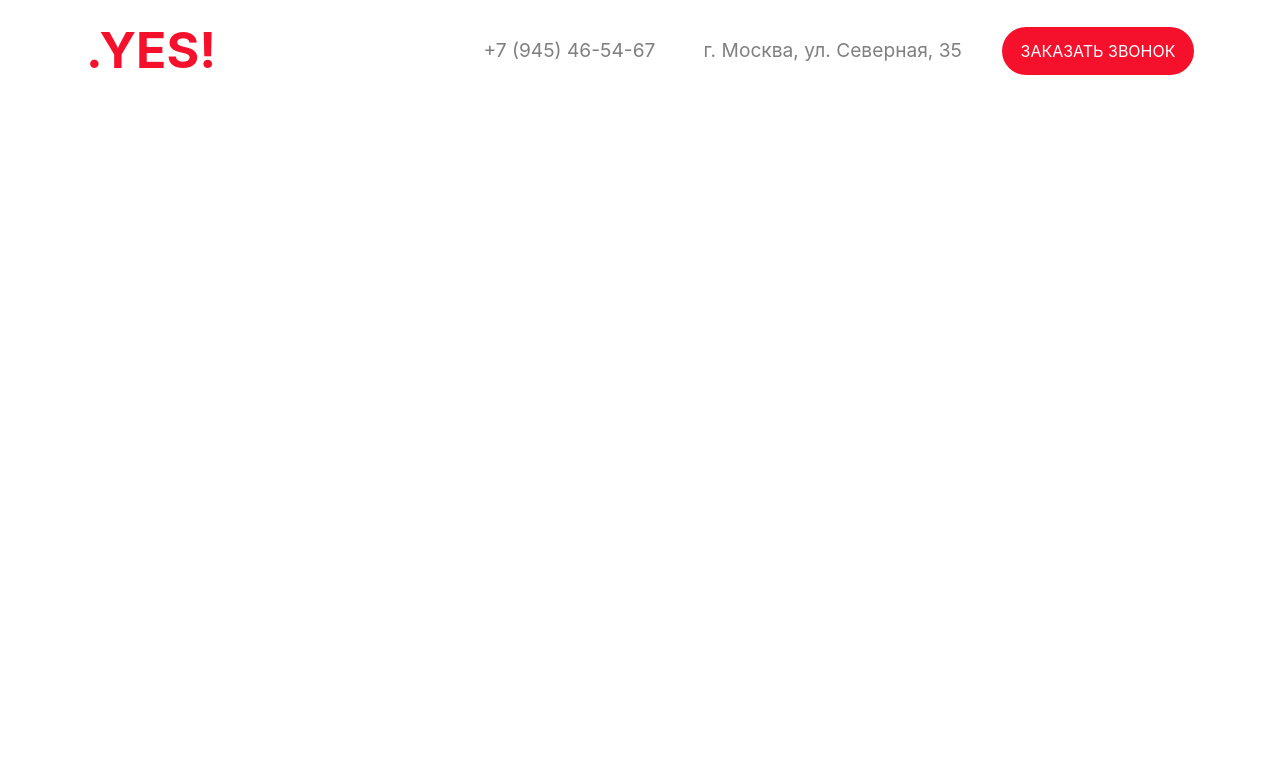
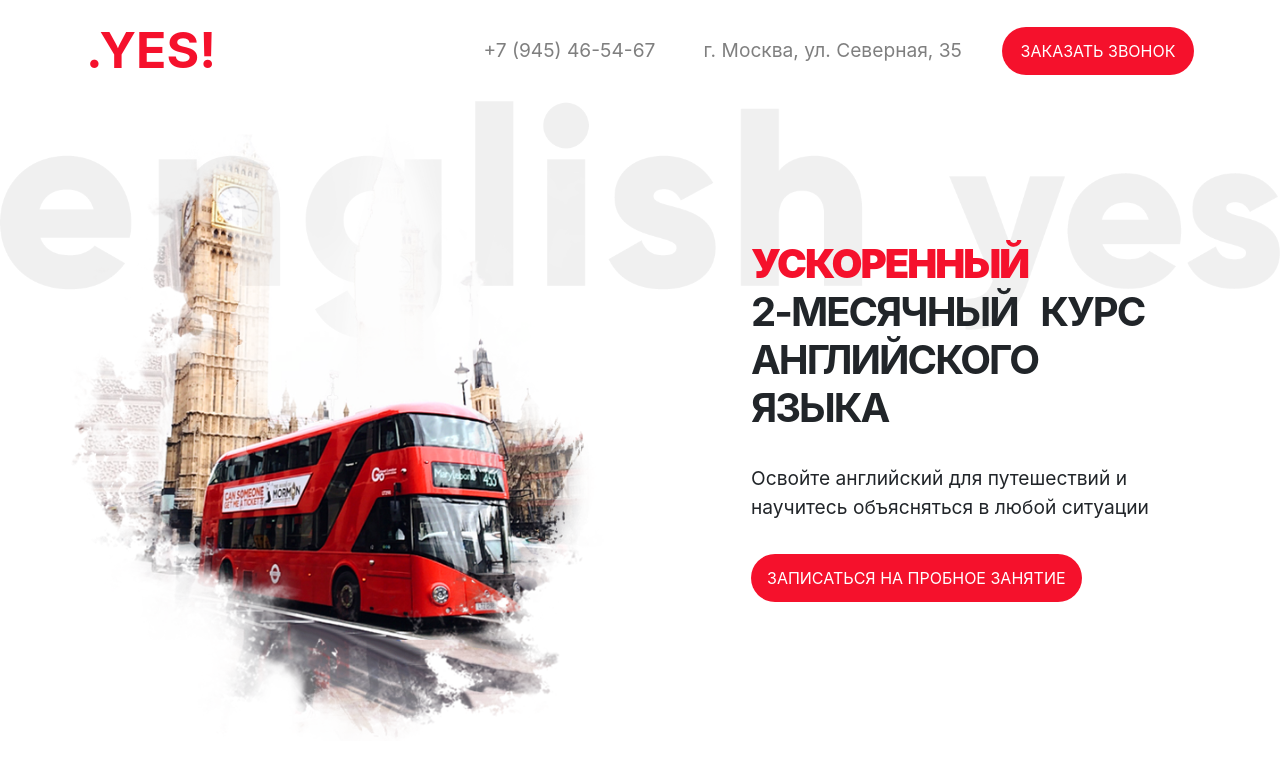
Before and after one commit to hitmax/english_yes, a website: page index.html in a window 1280 px wide. Drawn offline with nearby package versions, Linux system fonts and the light colour scheme.

Commit message:
hero section ready with adaptive

```diff
--- a/index.html
+++ b/index.html
@@ -7,6 +7,7 @@
           content="width=device-width, user-scalable=no, initial-scale=1.0, maximum-scale=1.0, minimum-scale=1.0">
     <meta http-equiv="X-UA-Compatible" content="ie=edge">
     <title>YES!</title>
+    <link rel="shortcut icon" href="build/img/yes-favicon.png" type="image/png">
     <link rel="stylesheet" href="https://use.fontawesome.com/releases/v5.8.2/css/all.css"
           integrity="sha384-oS3vJWv+0UjzBfQzYUhtDYW+Pj2yciDJxpsK1OYPAYjqT085Qq/1cq5FLXAZQ7Ay" crossorigin="anonymous">
     <link rel="stylesheet" href="https://stackpath.bootstrapcdn.com/bootstrap/4.3.1/css/bootstrap.min.css"
@@ -31,15 +32,31 @@
                     <a class="nav-link" href="tel:+7945465467">+7 (945) 46-54-67</a>
                 </li>
                 <li class="nav-item">
-                    <a class="nav-link" href="https://www.google.com.ua/maps/place/ул.+Северная,+35,+Одинцово,+Московская+обл.,+Россия,+143009/@55.6855508,37.2529493,17z/data=!3m1!4b1!4m13!1m7!3m6!1s0x46b5506ba588b2d7:0x19cd60052228bf24!2z0YPQuy4g0KHQtdCy0LXRgNC90LDRjywgMzUsINCe0LTQuNC90YbQvtCy0L4sINCc0L7RgdC60L7QstGB0LrQsNGPINC-0LHQuy4sINCg0L7RgdGB0LjRjywgMTQzMDA5!3b1!8m2!3d55.6855508!4d37.255138!3m4!1s0x46b5506ba588b2d7:0x19cd60052228bf24!8m2!3d55.6855508!4d37.255138?hl=ru"><address>г. Москва, ул. Северная, 35</address></a>
+                    <a class="nav-link"
+                       href="https://www.google.com.ua/maps/place/ул.+Северная,+35,+Одинцово,+Московская+обл.,+Россия,+143009/@55.6855508,37.2529493,17z/data=!3m1!4b1!4m13!1m7!3m6!1s0x46b5506ba588b2d7:0x19cd60052228bf24!2z0YPQuy4g0KHQtdCy0LXRgNC90LDRjywgMzUsINCe0LTQuNC90YbQvtCy0L4sINCc0L7RgdC60L7QstGB0LrQsNGPINC-0LHQuy4sINCg0L7RgdGB0LjRjywgMTQzMDA5!3b1!8m2!3d55.6855508!4d37.255138!3m4!1s0x46b5506ba588b2d7:0x19cd60052228bf24!8m2!3d55.6855508!4d37.255138?hl=ru">
+                        <address>г. Москва, ул. Северная, 35</address>
+                    </a>
                 </li>
                 <li class="nav-item">
-                    <a class="nav-link callme" href="javascript:void(0);">Заказать звонок</a>
+                    <a class="nav-link callme" href="javascript:void(0);" role="button">Заказать звонок</a>
                 </li>
             </ul>
         </div>
     </nav>
 </header>
+<section class="section-hero container-fluid">
+    <div class="container">
+        <div class="content-wrapper">
+            <h2>
+                <strong>Ускоренный</strong>
+                <br>
+                2-месячный курс английского языка
+            </h2>
+            <p>Освойте английский для путешествий и научитесь объясняться в любой ситуации</p>
+            <a href="javascript:void(0);" role="button">Записаться на пробное занятие</a>
+        </div>
+    </div>
+</section>
 
 
 
--- a/src/sass/main.scss
+++ b/src/sass/main.scss
@@ -7,8 +7,9 @@ $colorLightGrey: #dddddd;
 $colorGray: #c0c0c0;
 $colorRed: #f5112c;
 
-@mixin bigButton() {
+@mixin bigButton {
   display: inline-block;
+  padding: .5rem 1rem;
   min-height: 2rem;
   min-width: 12rem;
   background-color: $colorRed;
@@ -42,9 +43,21 @@ html {
     font-size: 10px;
   }
 
-  .section-padding {
-    padding: 5rem 15px;
+  h2 {
+    strong {
+      color: $colorRed;
+    }
+
+    font-size: 2.5rem;
+    font-weight: 700;
+    text-transform: uppercase;
+    letter-spacing: -2px;
+    word-spacing: 15px;
   }
+
+  //.section-padding {
+  //  padding: 5rem 15px;
+  //}
 }
 
 
@@ -54,17 +67,22 @@ html {
     font-weight: 700;
     color: $colorRed;
   }
+
   .navbar-collapse {
     justify-content: flex-end;
+
     .navbar-nav {
       align-items: center;
       font-size: 1.2rem;
+
       .nav-item {
         margin-left: 2rem;
       }
+
       address {
         margin: 0;
       }
+
       .callme {
         @include bigButton();
         font-size: 1rem;
@@ -72,3 +90,49 @@ html {
     }
   }
 }
+
+.section-hero {
+  height: 80vh;
+  background: url("../img/bg-english.png") no-repeat/contain;
+  @media screen and (max-width: 767px) {
+    padding: 0;
+  }
+
+  .container {
+    background: url("../img/bg-bus.png") no-repeat/contain;
+    @media screen and (max-width: 1199px) {
+      background-position: left center;
+      background-size: 60%;
+    }
+    @media screen and (max-width: 767px) {
+      background: linear-gradient(to bottom, rgba(255, 255, 255, 0.0) 0%, rgba(255, 255, 255, 0.6) 50%, rgba(255, 255, 255, 0.6) 100%), url("../img/bg-bus.png") top center no-repeat;
+      background-size: cover;
+    }
+    height: 100%;
+    display: flex;
+    justify-content: flex-end;
+    align-items: center;
+
+    .content-wrapper {
+      max-width: 40%;
+      @media screen and (max-width: 767px) {
+        max-width: 80%;
+        margin: 0 auto;
+      }
+
+      h2 {
+        margin-bottom: 2rem;
+      }
+
+      p {
+        font-size: 1.2rem;
+        margin-bottom: 2rem;
+      }
+
+      a {
+        @include bigButton;
+      }
+    }
+  }
+
+}
```
Also changed, not shown: build/css/style.css, build/img/bg-bus.png (added), build/img/bg-english.png (added), build/img/yes-favicon.png (added), src/img/bg-bus.png (added), src/img/bg-english.png (added), src/img/yes-favicon.png (added), 1 other file.
